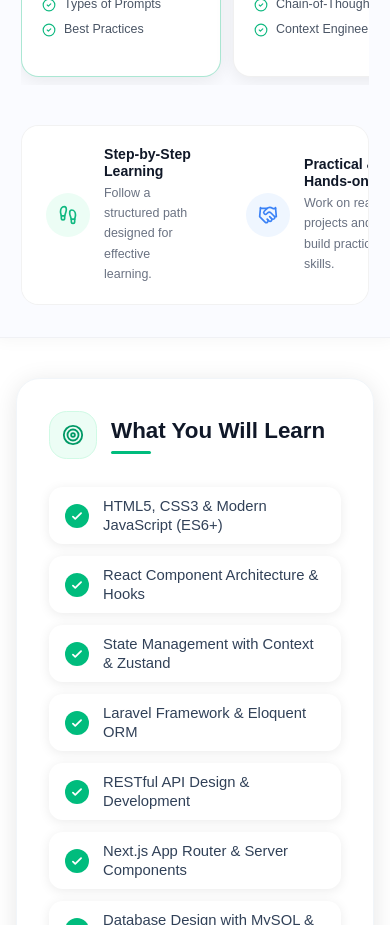
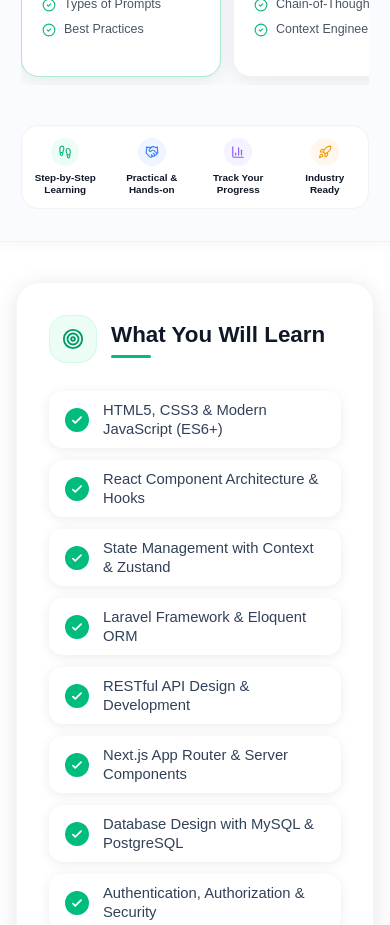
Before and after one commit to singhyogeshwar5608/larawans-new, a Next.js app: page /courses/full-stack-web-development in a window 390 px wide. Shown: the part 4980-5905 px from the top of the page. Built offline with nearby package versions, Linux system fonts and the light colour scheme.

Commit message:
f8560ecd-79de-4a9e-a960-58d1d4b6546b

```diff
--- a/src/app/courses/[slug]/CourseDetailClient.tsx
+++ b/src/app/courses/[slug]/CourseDetailClient.tsx
@@ -807,8 +807,8 @@ export default function CourseDetailClient({ course }: { course: CourseItem }) {
                 </div>
 
                 {/* Bottom Benefit Strip */}
-                <div className="rounded-xl overflow-x-auto lg:overflow-visible no-scrollbar" style={{ background: '#FFFFFF', border: '1px solid rgba(0,0,0,0.05)' }}>
-                  <div className="flex lg:flex-row" style={{ minWidth: 'max-content' }}>
+                <div className="rounded-xl" style={{ background: '#FFFFFF', border: '1px solid rgba(0,0,0,0.05)' }}>
+                  <div className="grid grid-cols-4 lg:flex">
                     {[
                       { I: Footprints, t: 'Step-by-Step Learning', d: 'Follow a structured path designed for effective learning.', color: '#10B981', bg: '#ECFDF5' },
                       { I: Handshake, t: 'Practical & Hands-on', d: 'Work on real projects and build practical skills.', color: '#3B82F6', bg: '#EFF6FF' },
@@ -816,13 +816,13 @@ export default function CourseDetailClient({ course }: { course: CourseItem }) {
                       { I: Rocket, t: 'Industry Ready', d: 'Build in-demand skills and advance your career.', color: '#F59E0B', bg: '#FFF7ED' },
                     ].map((b: any, bi: number) => (
                       <Fragment key={bi}>
-                        <div className="flex items-center gap-3.5 px-6 py-5 flex-1 shrink-0 w-[200px] lg:w-auto">
-                          <div className="w-11 h-11 rounded-full flex items-center justify-center shrink-0" style={{ background: b.bg }}>
-                            <b.I className="w-5 h-5" style={{ color: b.color }} />
+                        <div className="flex items-center gap-1.5 sm:gap-3.5 px-2 sm:px-6 py-3 sm:py-5 lg:flex-1 flex-col sm:flex-row items-center sm:items-start">
+                          <div className="w-7 h-7 sm:w-11 sm:h-11 rounded-full flex items-center justify-center shrink-0" style={{ background: b.bg }}>
+                            <b.I className="w-3.5 h-3.5 sm:w-5 sm:h-5" style={{ color: b.color }} />
                           </div>
-                          <div>
-                            <div className="text-[0.88rem] font-bold text-gray-900 leading-tight">{b.t}</div>
-                            <div className="text-[0.78rem] text-gray-500 mt-0.5 leading-relaxed">{b.d}</div>
+                          <div className="text-center sm:text-left">
+                            <div className="text-[0.62rem] sm:text-[0.88rem] font-bold text-gray-900 leading-tight">{b.t}</div>
+                            <div className="hidden sm:block text-[0.78rem] text-gray-500 mt-0.5 leading-relaxed">{b.d}</div>
                           </div>
                         </div>
                         {bi < 3 && <div className="hidden lg:block" style={{ borderLeft: '1px solid rgba(0,0,0,0.06)', alignSelf: 'stretch' }} />}
```
